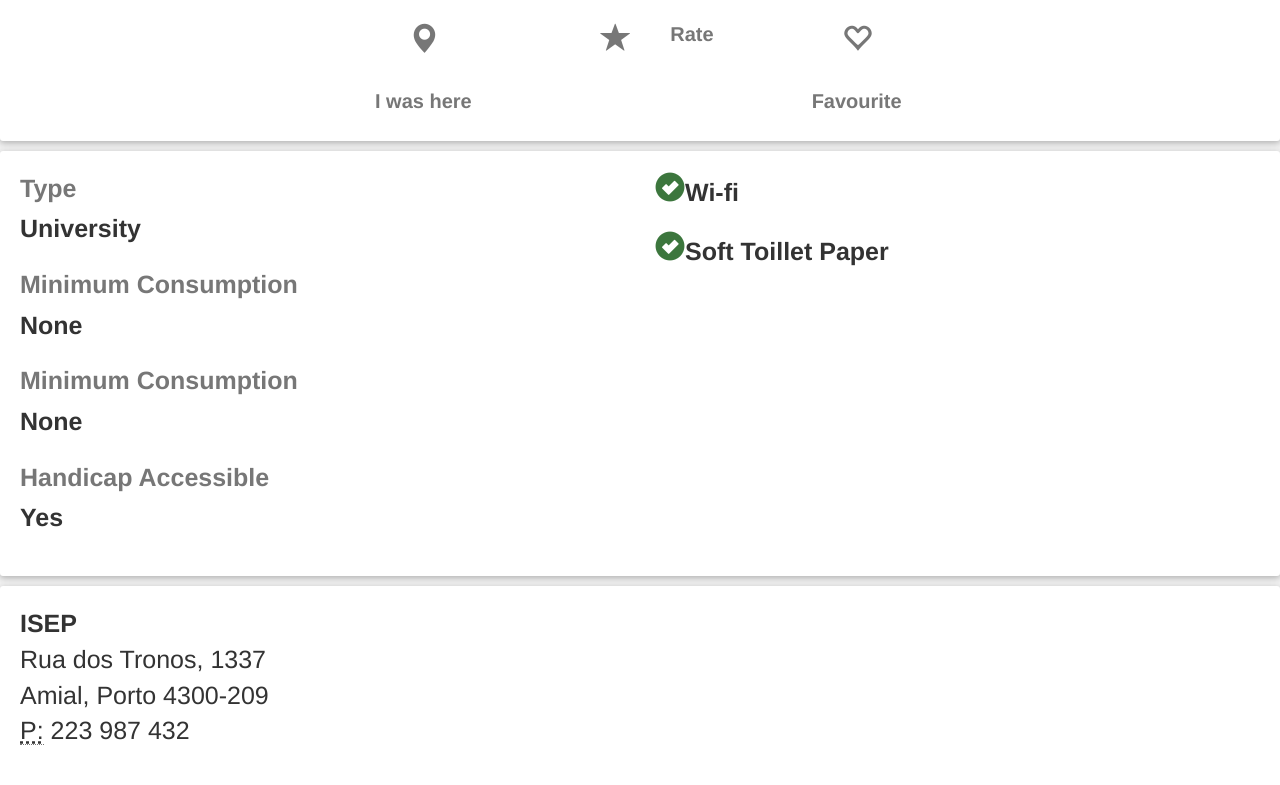
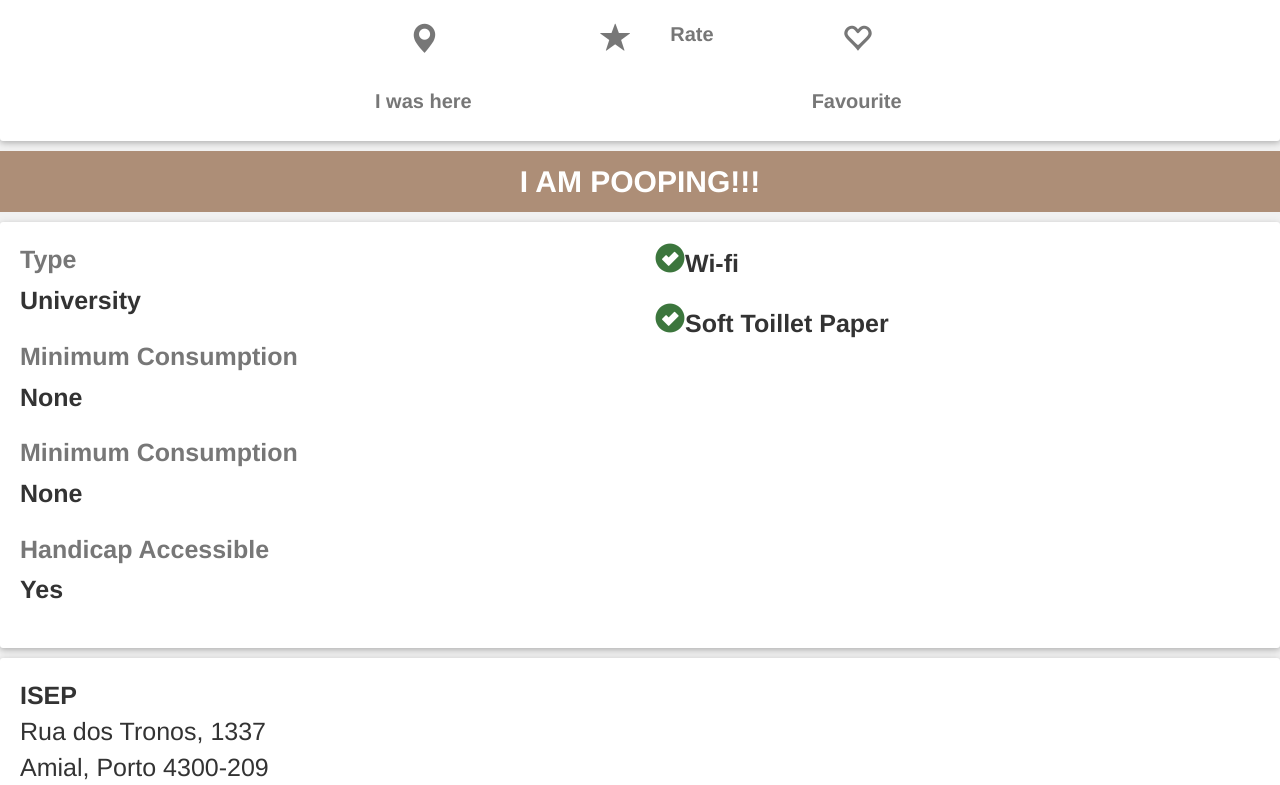
Before and after one commit to makeorbreak-io/pickle-rick, a website: page client/index.html at #/restroom in a window 1280 px wide. Shown: the part 803-1588 px from the top of the page. Drawn offline with Linux system fonts and the light colour scheme; some packages are replaced by stand-ins of ours; no server answers.

Commit message:
fsdfdfsdf

```diff
--- a/client/views/restroom.html
+++ b/client/views/restroom.html
@@ -62,6 +62,10 @@
 				</div>
 			</div>
 		</div>
+		<a href="#pooping" class="col-xs-12 btn btn-lg text-lg" style="margin-bottom:10px; background-color:#ad8e77; color:white;">
+		<b>I AM POOPING!!!</b>
+		</a>
+
 		<div class="col-xs-12" ng-show="rateClicked">
 			<div class="card-box">
 				<div class="row">
```
Also changed, not shown: client/assets/poop-rank-outline.png, client/assets/poop-rank-outline2.png.
